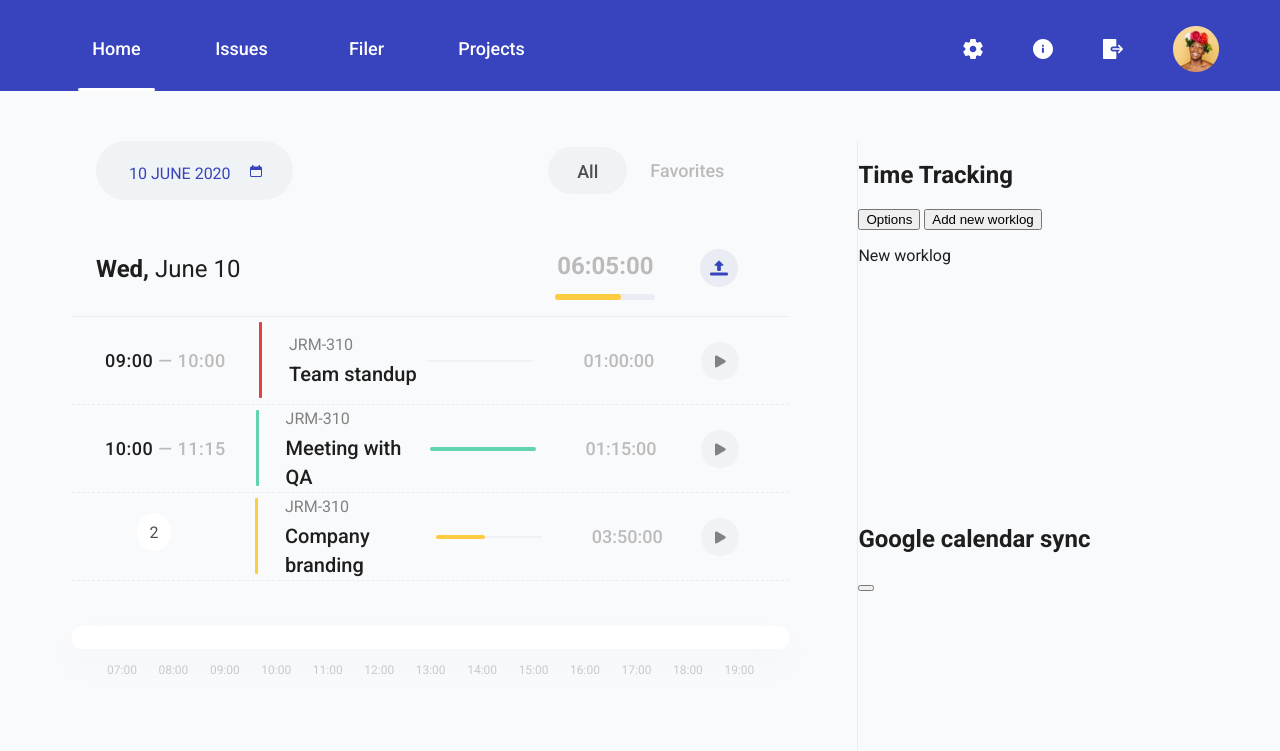
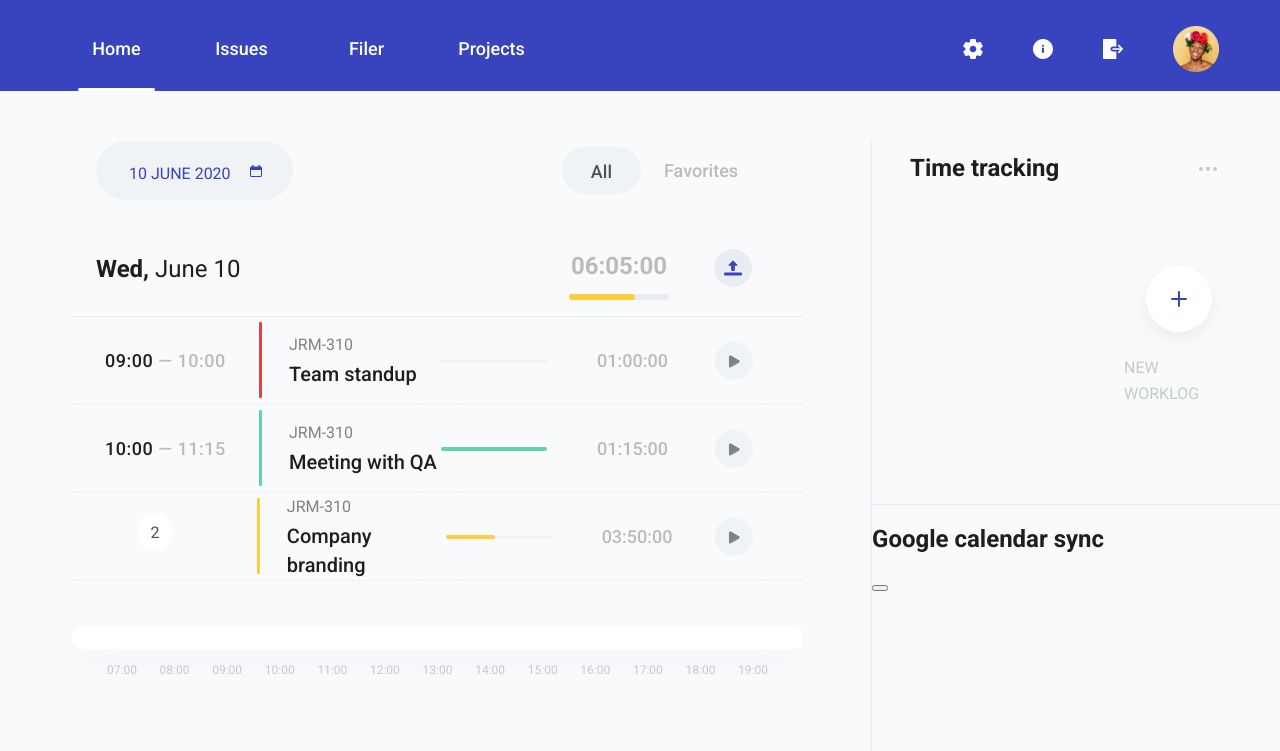
Before and after one commit to irina-lu/time-tracker, a plain HTML site: page index.html in a window 1280 px wide. Shown: the top 751 px of the page. Drawn offline with Linux system fonts and the light colour scheme.

Commit message:
Time-tracking section realization

```diff
--- a/css/style.css
+++ b/css/style.css
@@ -23,7 +23,7 @@ body {
 
 .heading-btn {
   border: none;
-  font-family: "Roboto", "Arial", sans-serif;
+  font-family: inherit;
   font-size: 18px;
   line-height: 26px;
   border-radius: 30px;
@@ -140,12 +140,12 @@ body {
 
 .page-main {
   max-width: 1920px;
-  padding: 50px 60px 0 72px;
+  padding: 50px 0 0 72px;
   margin: 0 auto;
   color: #1e1e1e;
 
   display: grid;
-  grid-template-columns: 68.5% 31.5%;
+  grid-template-columns: 66.23% 33.76%;
   grid-template-rows: 364px 100%;
 }
 
@@ -168,7 +168,6 @@ body {
   font-size: 16px;
   color: #3744bd;
   padding: 20px 62px 13px 33px;
-  border-radius: 30px;
 }
 
 .days-list__calendar::after {
@@ -465,3 +464,82 @@ body {
   display: flex;
   justify-content: space-between;
 }
+
+.time-tracking {
+  padding-left: 38px;
+  padding-top: 10px;
+  padding-right: 60px;
+  border-bottom: 1px solid #E9ECF2;
+}
+
+.time-tracking__title-wrapper {
+  display: flex;
+  justify-content: space-between;
+  margin-bottom: 80px;
+}
+
+.time-tracking__title {
+  margin: 0;
+  padding: 0;
+  font-size: 24px;
+  line-height: 35px;
+  font-weight: bold;
+}
+
+.time-tracking__options {
+  padding: 13px 10px;
+  border: none;
+  background-color: transparent;
+  cursor: pointer;
+}
+
+.time-tracking__round {
+  display: block;
+  width: 4px;
+  height: 4px;
+  border-radius: 50%;
+  background-color: #C4CACB;
+  box-shadow: 7px 0px 0px 0px #c4cacb, -7px 0px 0px 0px #c4cacb;
+}
+
+.time-tracking__btn {
+  padding: 0;
+  border: none;
+  display: block;
+  margin-left: 236px;
+  margin-bottom: 23px;
+  position: relative;
+  width: 66px;
+  height: 66px;
+  border-radius: 50%;
+  background-color: #ffffff;
+  cursor: pointer;
+  box-shadow: 0px 7px 15px rgba(148, 156, 160, 0.13);
+}
+
+.time-tracking__btn:hover {
+  box-shadow: 0px 10px 30px rgba(163, 163, 163, 0.44);
+}
+
+.time-tracking__btn::after,
+.time-tracking__btn::before {
+  content: "";
+  position: absolute;
+  top: 32px;
+  left: 25px;
+  width: 16px;
+  height: 2px;
+  border-radius: 5px;
+  background-color: #3744BD;
+}
+
+.time-tracking__btn::after {
+  transform: rotate(90deg);
+}
+
+.time-tracking__phrase {
+  font-size: 16px;
+  line-height: 26px;
+  margin-left: 214px;
+  color: #C4CACB;
+}
--- a/index.html
+++ b/index.html
@@ -1,12 +1,10 @@
 <!DOCTYPE html>
 <html lang="en">
+
 <head>
   <meta charset="UTF-8" />
   <meta name="viewport" content="width=device-width, initial-scale=1.0" />
-    <link
-      href="https://fonts.googleapis.com/css2?family=Roboto:wght@400;500;700&display=swap"
-      rel="stylesheet"
-    />
+  <link href="https://fonts.googleapis.com/css2?family=Roboto:wght@400;500;700&display=swap" rel="stylesheet" />
   <link rel="stylesheet" href="css/style.css" />
   <title>Time Tracker</title>
 </head>
@@ -87,9 +85,7 @@
             <p class="day__interval-time">
               10:00 <span class="day__interval-time--gray">— 11:15</span>
             </p>
-              <div
-                class="day__worklog-name-wrapper day__worklog-name-wrapper--full"
-              >
+            <div class="day__worklog-name-wrapper day__worklog-name-wrapper--full">
               <span class="day__code">JRM-310</span>
               <h4 class="day__worklog-name">Meeting with QA</h4>
             </div>
@@ -111,16 +107,12 @@
             <div class="day__interval-time-btn">
               <span class="day__amount">2</span>
             </div>
-              <div
-                class="day__worklog-name-wrapper day__worklog-name-wrapper--in-progress"
-              >
+            <div class="day__worklog-name-wrapper day__worklog-name-wrapper--in-progress">
               <span class="day__code">JRM-310</span>
               <h4 class="day__worklog-name">Company branding</h4>
             </div>
             <div class="day__worklog-bar">
-                <div
-                  class="day__worklog-value day__worklog-value--in-progress"
-                ></div>
+              <div class="day__worklog-value day__worklog-value--in-progress"></div>
             </div>
             <span class="day__worklog-time">03:50:00</span>
             <button class="day__btn">
@@ -161,9 +153,7 @@
           <div class="day__total-time--wrapper">
             <p class="day__total-time">08:00:00</p>
             <div class="day__progress-bar">
-                <div
-                  class="day__progress-value day__progress-value--full"
-                ></div>
+              <div class="day__progress-value day__progress-value--full"></div>
             </div>
           </div>
           <button class="btn day__btn-download">
@@ -175,9 +165,7 @@
             <p class="day__interval-time">
               09:00 <span class="day__interval-time--gray">— 10:00</span>
             </p>
-              <div
-                class="day__worklog-name-wrapper day__worklog-name-wrapper--full"
-              >
+            <div class="day__worklog-name-wrapper day__worklog-name-wrapper--full">
               <span class="day__code">JRM-310</span>
               <h4 class="day__worklog-name">Team standup</h4>
             </div>
@@ -199,9 +187,7 @@
             <p class="day__interval-time">
               10:00 <span class="day__interval-time--gray">— 11:15</span>
             </p>
-              <div
-                class="day__worklog-name-wrapper day__worklog-name-wrapper--full"
-              >
+            <div class="day__worklog-name-wrapper day__worklog-name-wrapper--full">
               <span class="day__code">JRM-310</span>
               <h4 class="day__worklog-name">Meeting with QA</h4>
             </div>
@@ -223,9 +209,7 @@
             <p class="day__interval-time">
               11:00 <span class="day__interval-time--gray">— 13:15</span>
             </p>
-              <div
-                class="day__worklog-name-wrapper day__worklog-name-wrapper--in-progress"
-              >
+            <div class="day__worklog-name-wrapper day__worklog-name-wrapper--in-progress">
               <span class="day__code">JRM-310</span>
               <h4 class="day__worklog-name">Company branding</h4>
             </div>
@@ -266,16 +250,21 @@
     </section>
 
     <section class="time-tracking">
-        <h2 class="time-tracking__title">Time Tracking</h2>
-        <button class="btn time-tracking__options">Options</button>
+      <div class="time-tracking__title-wrapper">
+        <h2 class="time-tracking__title">Time tracking</h2>
+        <button class="time-tracking__options">
+          <span class="visually-hidden">Options</span>
+          <span class="time-tracking__round"></span>
+        </button>
+      </div>
       <ul class="worklog-options">
         <li class="worklog-options__item">Jira link</li>
         <li class="worklog-options__item">Duplicate</li>
         <li class="worklog-options__item">Add to favorite</li>
         <li class="worklog-options__item">Delete</li>
       </ul>
-        <button class="btn time-tracking__btn">Add new worklog</button>
-        <p class="time-tracking__phrase">New worklog</p>
+      <button class="time-tracking__btn"><span class="visually-hidden">Add new worklog</span></button>
+      <p class="time-tracking__phrase">NEW WORKLOG</p>
     </section>
 
     <section class="google-sync">
@@ -286,4 +275,5 @@
     </section>
   </main>
 </body>
+
 </html>
```
Lines whose indentation alone changed are shown as unchanged.
